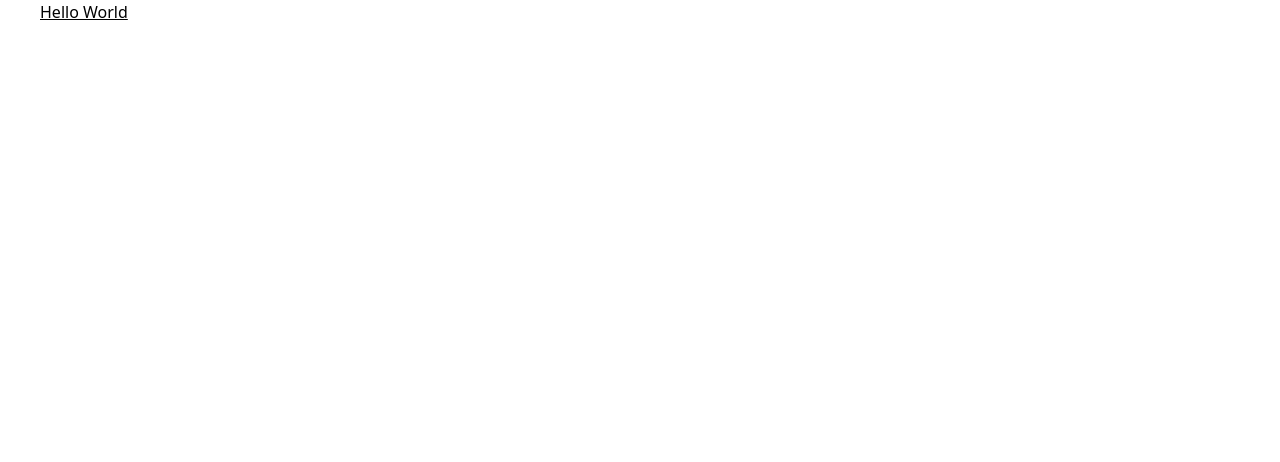
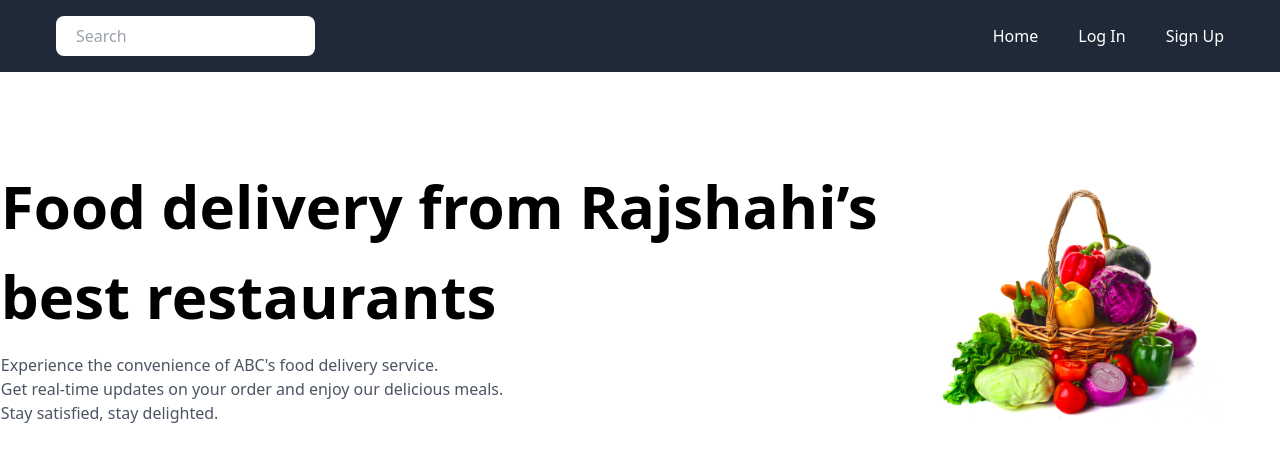
Before and after one commit to hasnat-shohag/online-food-order-management-system, a React (Vite) app: page / in a window 1280 px wide. Shown: the top 462 px of the page. Built offline with nearby package versions, Linux system fonts and the light colour scheme.

Commit message:
created banner and productCart component

```diff
--- a/src/App.tsx
+++ b/src/App.tsx
@@ -1,5 +1,7 @@
+import Dashboard from "./pages/Dashboard";
+
 function App() {
-	return <div className="ml-10 underline">Hello World</div>;
+	return <><Dashboard /></>;
 }
 
 export default App;
--- /dev/null
+++ b/src/components/Banner.tsx
@@ -0,0 +1,27 @@
+import { FC } from "react";
+import bannerimage from "../assets/images/bannerimage.png";
+
+const Banner: FC = () => {
+	return (
+		<div className="flex justify-around py-20 items-center">
+			{/* left */}
+			<div className="">
+				<h2 className="font-bold text-[60px] mb-3">
+					Food delivery from Rajshahi’s <br /> best restaurants
+				</h2>
+				<p className="text-gray-600">
+					Experience the convenience of ABC's food delivery service. <br />
+					Get real-time updates on your order and enjoy our delicious meals.{" "}
+					<br />
+					Stay satisfied, stay delighted.
+				</p>
+			</div>
+			{/* right */}
+			<div className="w-[400px]">
+				<img src={bannerimage} alt="bannerimage" className="w-[100%]" />
+			</div>
+		</div>
+	);
+};
+
+export default Banner;
--- /dev/null
+++ b/src/components/FoodCard.tsx
@@ -0,0 +1,30 @@
+import { FC } from "react";
+
+interface FoodCardProps {
+	image: string;
+	title: string;
+	catergory: string;
+	price: number;
+	rating: number;
+	restaurant_name?: string;
+}
+
+const FoodCard: FC<FoodCardProps> = (props: FoodCardProps) => {
+	const { title, image, catergory, price, rating } = props;
+
+	return (
+		<div>
+			<div className="h-[180px] p-5 ">
+				<img src={image} alt="image" className="h-[100%]" />
+			</div>
+			<div className="flex justify-center flex-col items-center pt-4 ring-1 rounded-md text-[#5B5B5B]">
+				<h3 className="text-3xl ">{title}</h3>
+				<p className="text-3xl ">{catergory}</p>
+				<p className="text-3xl ">{rating}</p>
+				<p className="text-gray-700">{price.toFixed(2)} tk</p>
+			</div>
+		</div>
+	);
+};
+
+export default FoodCard;
--- /dev/null
+++ b/src/components/NavBar.tsx
@@ -0,0 +1,51 @@
+// import { LOCAL_STORAGE_KEYS } from "../constants/Global";
+// import { clearStorage, getAuthToken } from "../utils/token";
+
+const Navbar = () => {
+	const navItems = [
+		{
+			title: "Home",
+			key: "home",
+			path: "/",
+		},
+		{
+			title: "Log In",
+			key: "logIn",
+			path: "/login",
+		},
+		{
+			title: "Sign Up",
+			key: "signUp",
+			path: "/signup",
+		},
+	];
+
+	return (
+		<nav className="bg-gray-800 px-14">
+			<div className="flex justify-between py-4 items-center">
+				{/* Left Side */}
+				<div>
+					<input
+						type="search"
+						placeholder="Search"
+						className="py-2 rounded-lg pl-5 pr-2 outline-none"
+					/>
+				</div>
+				{/* Right Side */}
+				<div>
+					<ul className="flex gap-10">
+						{navItems.map((item) => (
+							<li key={item.key}>
+								<a href={item.path} className="text-white">
+									{item.title}
+								</a>
+							</li>
+						))}
+					</ul>
+				</div>
+			</div>
+		</nav>
+	);
+};
+
+export default Navbar;
--- /dev/null
+++ b/src/pages/Dashboard.tsx
@@ -0,0 +1,16 @@
+import { FC } from "react";
+import Navbar from "../components/NavBar";
+import Banner from "../components/Banner";
+
+const HomePage: FC = () => {
+	return (
+		<div>
+			<div>
+				<Navbar />
+				<Banner />
+			</div>
+		</div>
+	);
+};
+
+export default HomePage;
--- /dev/null
+++ b/src/utils/food-items.ts
@@ -0,0 +1,10 @@
+export const FoodItems = [
+	{
+		title: "Mutton Kacchi",
+		catergory: "Kacchi",
+		price: 300,
+		rating: 4.5,
+		image:
+			"https://media.istockphoto.com/id/542711566/photo/mutton-lamb-kacchi-biryani.jpg?s=2048x2048&w=is&k=20&c=gXxUkBDHmKCSVuLCNMCIAcRQqI0N_xAt40W24yvuhXI=",
+	},
+];
```
Also changed, not shown: src/assets/images/bannerimage.png (added).
